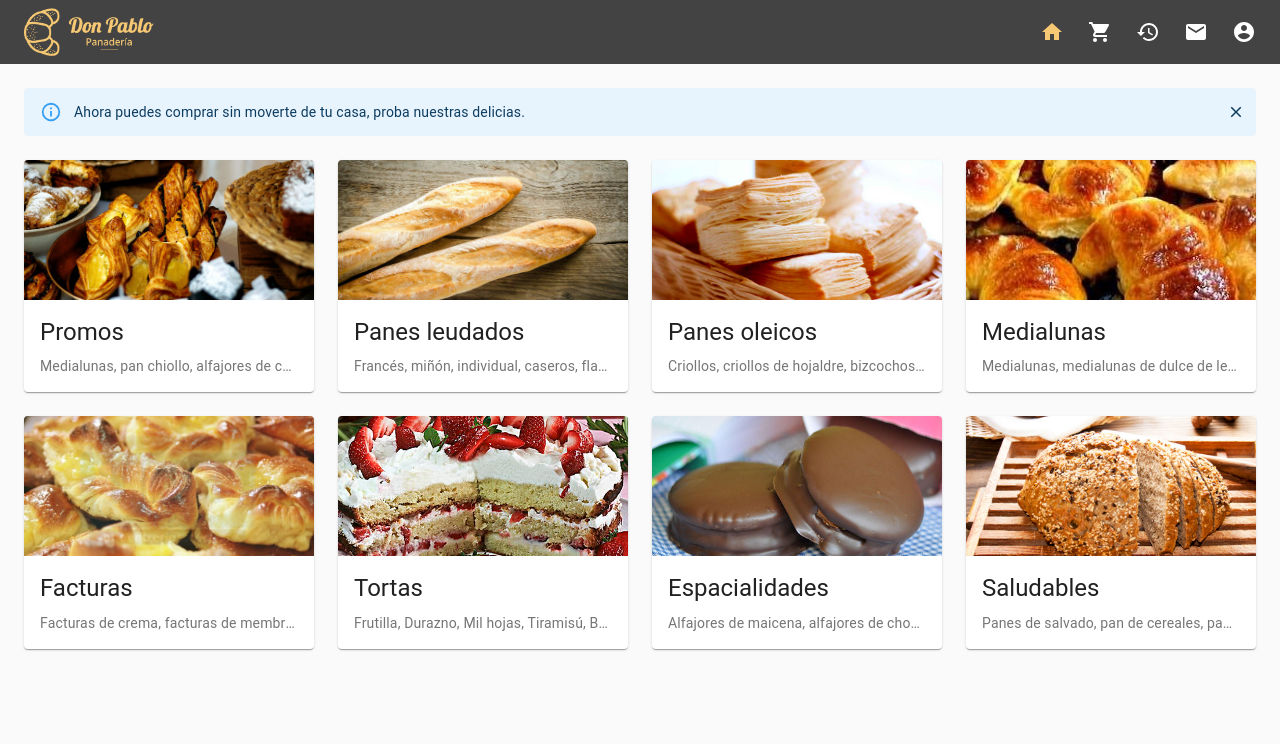
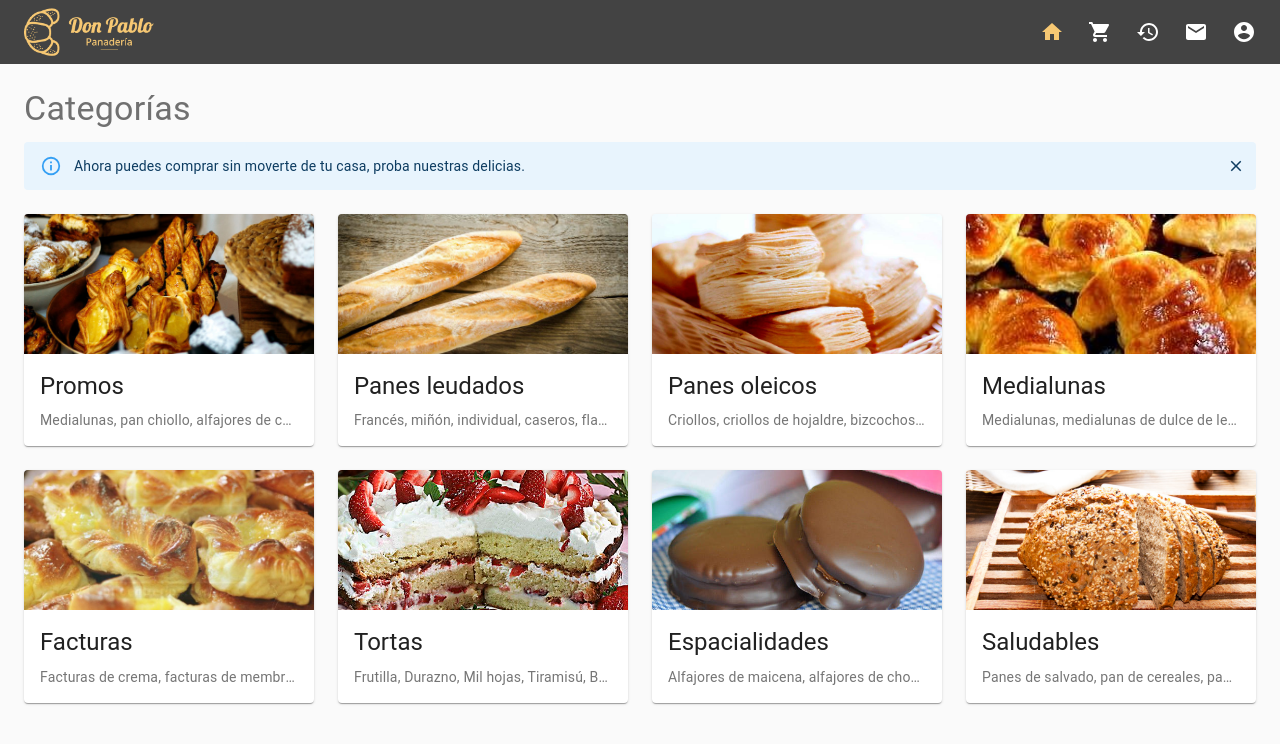
Before and after one commit to marcossk8/Panaderia-Don-Pablo, a React (Create React App) app: page / in a window 1280 px wide. Shown: the top 744 px of the page. Built offline with nearby package versions, Linux system fonts and the light colour scheme.

Commit message:
add main titles in views

```diff
--- a/src/App.js
+++ b/src/App.js
@@ -13,6 +13,7 @@ import ShoppingCart from './views/shoppingCart/shoppingCart';
 
 function App() {
   const [itemCategory, setItemCategory] = React.useState([]);
+  const [categoryName, setCategoryName] = React.useState('');
   const [itemsAddedToCart, setAddedToCart] = React.useState([]);
   const [views, setViews] = React.useState(0)
   const [openAlertConfirmBuy, setOpenAlertBuyConfirmBuy] = React.useState(false);
@@ -27,9 +28,9 @@ function App() {
 
   const toShowViews = () => {
     if (views === 0) {
-      return <Home setItemCategory={setItemCategory.bind(this)} setViews={setViews.bind(this)}></Home>
+      return <Home setItemCategory={setItemCategory.bind(this)} setViews={setViews.bind(this)} setCategoryName={setCategoryName.bind(this)}></Home>
     } else if (views === 1) {
-      return <Bakeds itemsAddedToCart={itemsAddedToCart} setAddedToCart={setAddedToCart.bind(this)} setItemCategory={setItemCategory.bind(this)} itemCategory={itemCategory} setViews={setViews.bind(this)}></Bakeds>
+      return <Bakeds itemsAddedToCart={itemsAddedToCart} setAddedToCart={setAddedToCart.bind(this)} setItemCategory={setItemCategory.bind(this)} categoryName={categoryName} itemCategory={itemCategory} setViews={setViews.bind(this)}></Bakeds>
     } else if (views === 2) {
       return <ShoppingCart itemsAddedToCart={itemsAddedToCart} setAddedToCart={setAddedToCart.bind(this)} setViews={setViews.bind(this)} setOpenAlertBuyConfirmBuy={setOpenAlertBuyConfirmBuy.bind(this)}></ShoppingCart>
     }
--- /dev/null
+++ b/src/components/mainTitles/mainTitles.js
@@ -0,0 +1,19 @@
+import React from 'react';
+import { makeStyles } from '@material-ui/core/styles';
+import Typography from '@material-ui/core/Typography';
+
+const useStyles = makeStyles((theme) => ({
+    title: {
+        color: '#707070'
+    }
+}));
+
+export default function FullWidthGrid(props) {
+    const classes = useStyles();
+
+    return (
+        <Typography className={classes.title} gutterBottom variant="h4" component="h2">
+            {props.title}
+        </Typography>
+    );
+}
--- a/src/views/bakeds/bakeds.js
+++ b/src/views/bakeds/bakeds.js
@@ -1,6 +1,7 @@
 
 import React, { useEffect } from 'react';
 import { makeStyles } from '@material-ui/core/styles';
+import MainTitle from '../../components/mainTitles/mainTitles';
 import IconButton from '@material-ui/core/IconButton';
 import Grid from '@material-ui/core/Grid';
 import TextField from '@material-ui/core/TextField';
@@ -136,6 +137,8 @@ export default function InteractiveList(props) {
 
     return (
         <div className={classes.root}>
+            <MainTitle title={props.categoryName}></MainTitle>
+
             <Snackbar open={openAlertError} autoHideDuration={6000} onClose={handleClose}>
                 <Alert
                     variant="filled"
--- a/src/views/home/home.js
+++ b/src/views/home/home.js
@@ -11,6 +11,7 @@ import IconButton from '@material-ui/core/IconButton';
 import Alert from '@material-ui/lab/Alert';
 import Close from '@material-ui/icons/Close';
 import Collapse from '@material-ui/core/Collapse';
+import MainTitle from '../../components/mainTitles/mainTitles';
 import { configs } from '../../configs/configs';
 
 const useStyles = makeStyles((theme) => ({
@@ -38,7 +39,7 @@ const useStyles = makeStyles((theme) => ({
         '&:hover': {
             boxShadow: '10px 10px 60px -24px rgba(0,0,0,0.65)',
         },
-    }
+    },
 }));
 
 export default function FullWidthGrid(props) {
@@ -47,6 +48,8 @@ export default function FullWidthGrid(props) {
 
     return (
         <div className={classes.root}>
+            <MainTitle title={'Categorías'}></MainTitle>
+
             <Collapse in={open}>
                 <Alert
                     className={classes.alertCont}
@@ -64,8 +67,7 @@ export default function FullWidthGrid(props) {
                         </IconButton>
                     }>
                     Ahora puedes comprar sin moverte de tu casa, proba nuestras delicias.
-            </Alert>
-
+                </Alert>
             </Collapse>
 
             <Grid container spacing={3}>
@@ -74,6 +76,7 @@ export default function FullWidthGrid(props) {
                         <Grid key={key} item xs={12} sm={6} md={3}>
                             <Card className={classes.card} onClick={() => {
                                 props.setItemCategory(category.items)
+                                props.setCategoryName(category.name)
                                 props.setViews(1)
                             }}>
                                 <CardActionArea>
--- a/src/views/shoppingCart/shoppingCart.js
+++ b/src/views/shoppingCart/shoppingCart.js
@@ -1,6 +1,7 @@
 
 import React, { useEffect } from 'react';
 import { makeStyles } from '@material-ui/core/styles';
+import MainTitle from '../../components/mainTitles/mainTitles';
 import IconButton from '@material-ui/core/IconButton';
 import Grid from '@material-ui/core/Grid';
 import TextField from '@material-ui/core/TextField';
@@ -184,6 +185,8 @@ export default function InteractiveList(props) {
 
     return (
         <div className={classes.root}>
+            <MainTitle title={'Carrito'}></MainTitle>
+
             <Snackbar open={openAlertError} autoHideDuration={6000} onClose={handleClose}>
                 <Alert
                     variant="filled"
```
